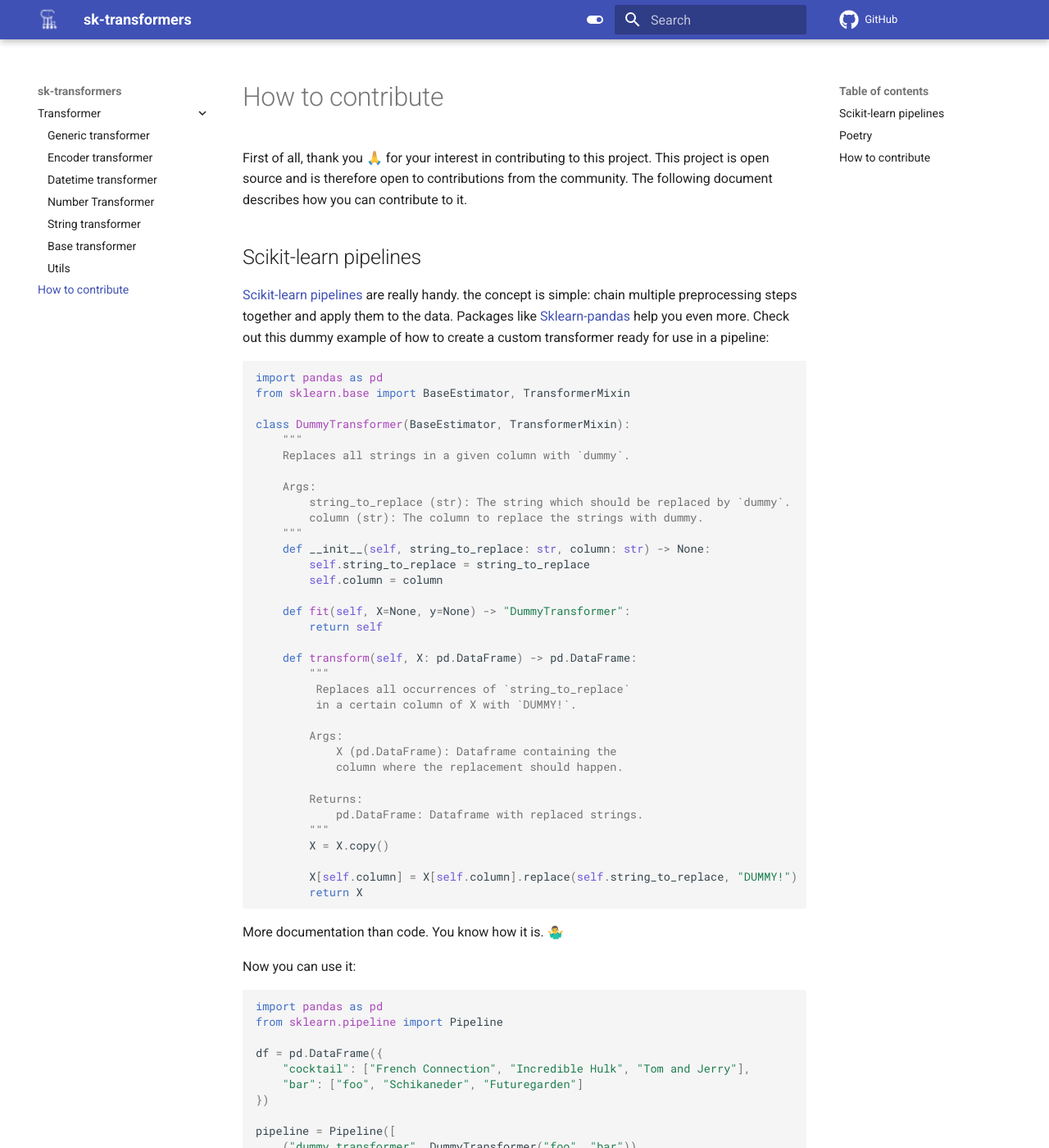
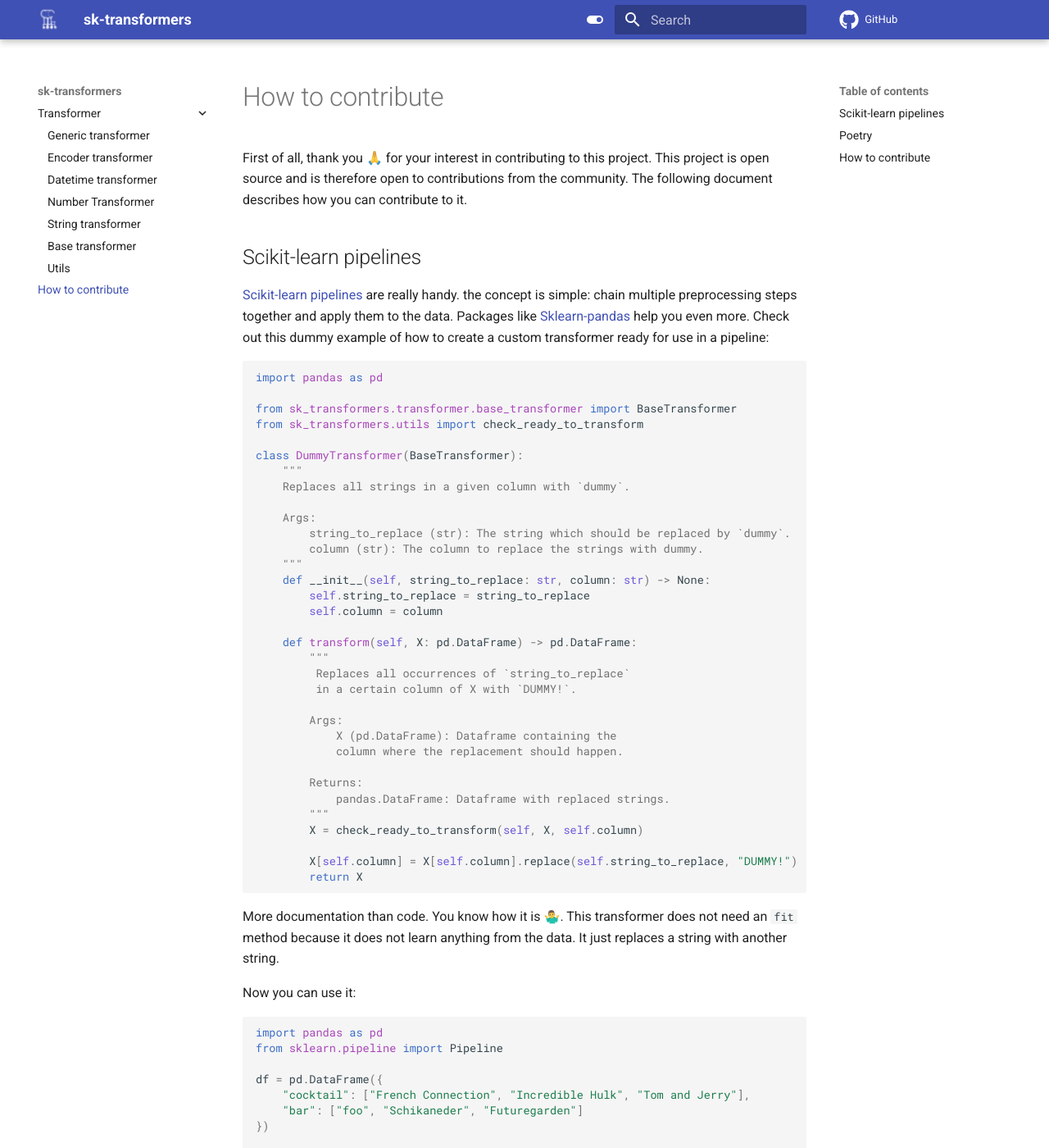
Before and after one commit to chrislemke/sk-transformers, an MkDocs documentation site: the page built from docs/CONTRIBUTING.md, in a window 1280 px wide and 1400 px high. Shown: the whole window at 82% size. Built offline with MkDocs 1.6.1 and Material for MkDocs 9.7.7, drawn with Linux system fonts in a browser that asks for light colours; comment, search, counter and statistics services are not loaded.

Commit message:
Adjust documentation

````diff
--- a/docs/CONTRIBUTING.md
+++ b/docs/CONTRIBUTING.md
@@ -8,9 +8,11 @@ Check out this dummy example of how to create a custom transformer ready for use
 
 ```python
 import pandas as pd
-from sklearn.base import BaseEstimator, TransformerMixin
 
-class DummyTransformer(BaseEstimator, TransformerMixin):
+from sk_transformers.transformer.base_transformer import BaseTransformer
+from sk_transformers.utils import check_ready_to_transform
+
+class DummyTransformer(BaseTransformer):
     """
     Replaces all strings in a given column with `dummy`.
 
@@ -22,9 +24,6 @@ class DummyTransformer(BaseEstimator, TransformerMixin):
         self.string_to_replace = string_to_replace
         self.column = column
 
-    def fit(self, X=None, y=None) -> "DummyTransformer":
-        return self
-
     def transform(self, X: pd.DataFrame) -> pd.DataFrame:
         """
          Replaces all occurrences of `string_to_replace`
@@ -35,14 +34,14 @@ class DummyTransformer(BaseEstimator, TransformerMixin):
             column where the replacement should happen.
 
         Returns:
-            pd.DataFrame: Dataframe with replaced strings.
+            pandas.DataFrame: Dataframe with replaced strings.
         """
-        X = X.copy()
+        X = check_ready_to_transform(self, X, self.column)
 
         X[self.column] = X[self.column].replace(self.string_to_replace, "DUMMY!")
         return X
 ```
-More documentation than code. You know how it is. 🤷‍♂️
+More documentation than code. You know how it is 🤷‍♂️. This transformer does not need an `fit` method because it does not learn anything from the data. It just replaces a string with another string.
 
 Now you can use it:
 ```python
````
